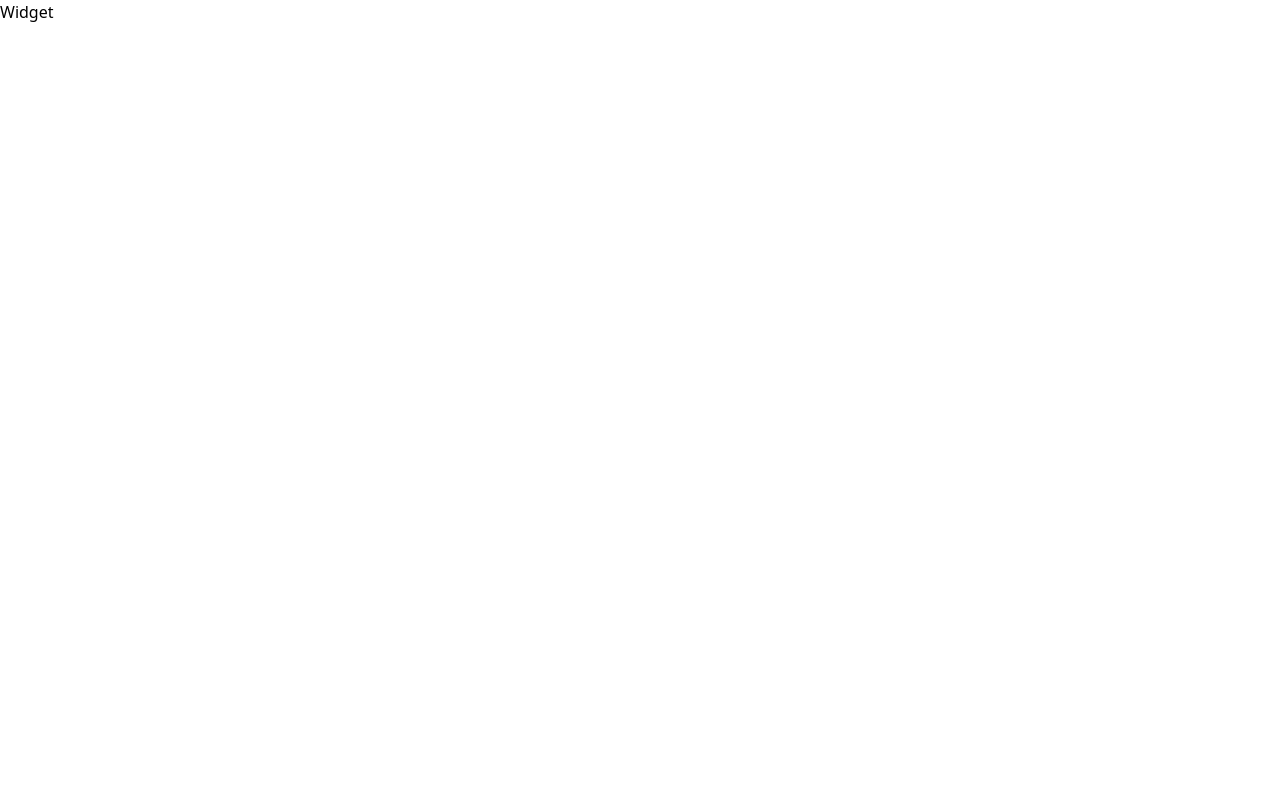
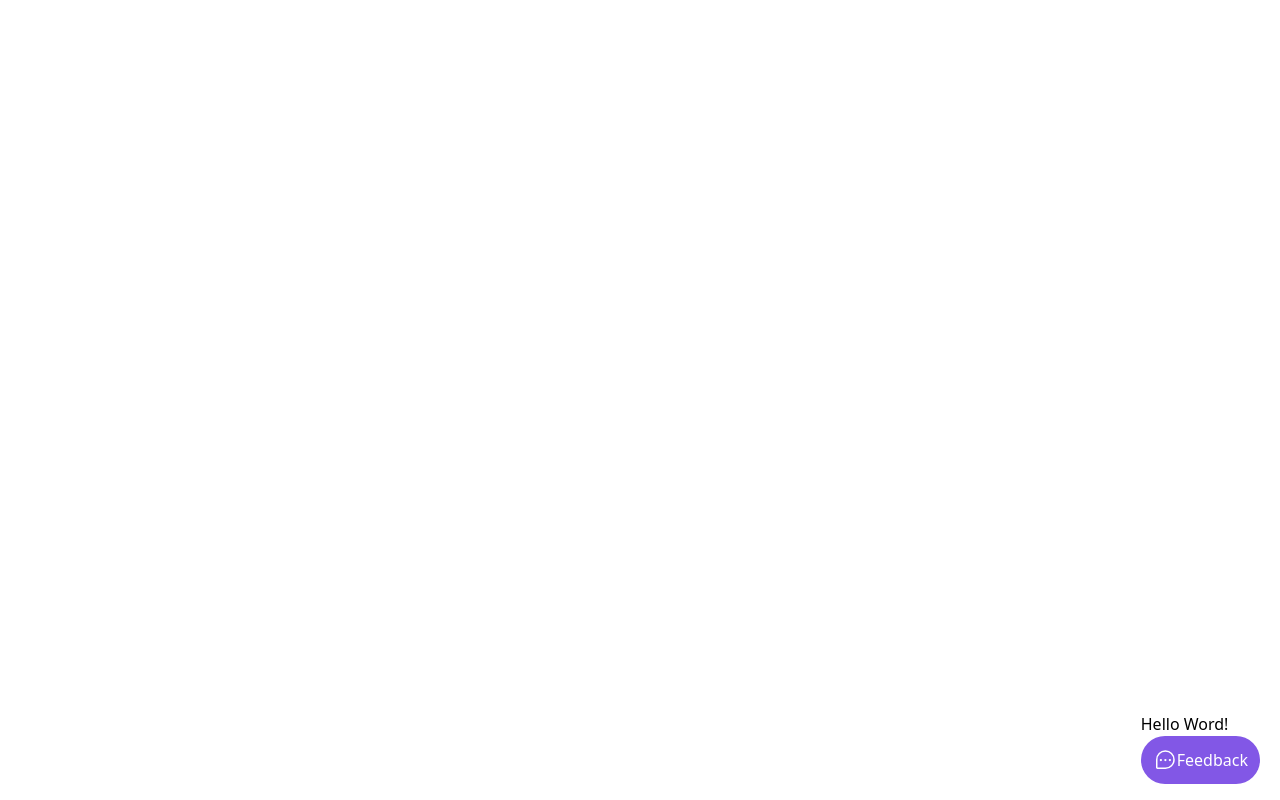
Before and after one commit to ThiLourenco/nlw-return, a React (Vite) app in the folder web/: page / in a window 1280 px wide. Built offline with nearby package versions, Linux system fonts and the light colour scheme.

Commit message:
addin useState

```diff
--- a/web/package.json
+++ b/web/package.json
@@ -8,6 +8,7 @@
     "preview": "vite preview"
   },
   "dependencies": {
+    "phosphor-react": "^1.4.1",
     "react": "^18.0.0",
     "react-dom": "^18.0.0"
   },
--- a/web/src/components/Widget.tsx
+++ b/web/src/components/Widget.tsx
@@ -1,3 +1,21 @@
+import { ChatTeardropDots} from 'phosphor-react';
+import { useState } from 'react';
+
+
 export function Widget() {
-  return <h1>Widget</h1>
+  const [] = useState()
+
+  return (
+   <div className='absolute bottom-4 right-5'>
+     <p>Hello Word!</p>
+
+      <button className='bg-brand-500 rounded-full px-3 h-12 text-white flex items-center'>
+      <ChatTeardropDots className='w-6 h-6'/>
+
+      <span className='max-w-0 overflow-hidden group-hover; max-w-xs transition-all duration-500 group'>
+        <span>Feedback</span>
+      </span>
+    </button>
+   </div>
+  )
 }
--- a/web/tailwind.config.js
+++ b/web/tailwind.config.js
@@ -1,7 +1,13 @@
 module.exports = {
   content: ["./src/**/*.tsx"],
   theme: {
-    extend: {},
+    extend: {
+      colors: {
+        brand: {
+          500: '#8257e6',
+        }
+      }
+    },
   },
   plugins: [],
 }
```
Also changed, not shown: 1 other file (tests, documents, lock files or other folders).
